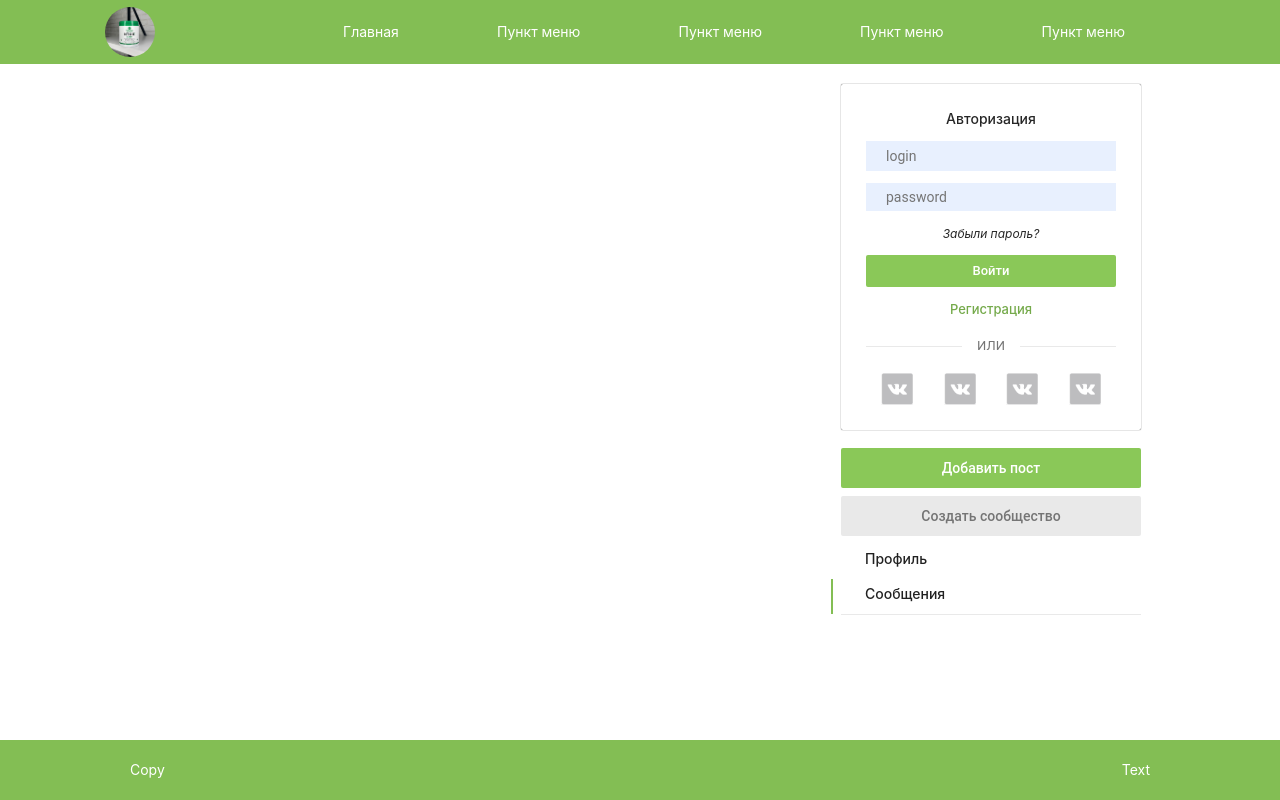
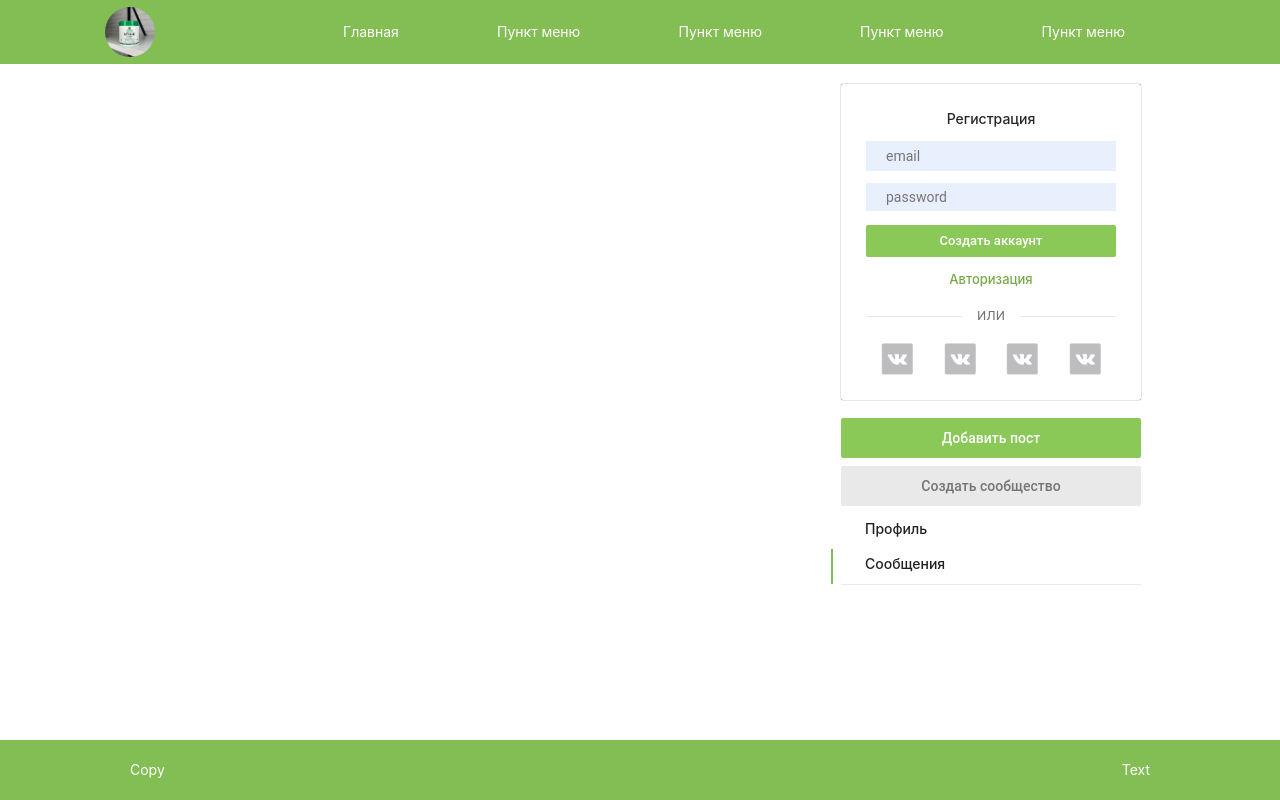
Before and after one commit to gulyaev/socialnetwork, a React (Create React App) app in the folder client/: page /registration in a window 1280 px wide. Built offline with nearby package versions, Linux system fonts and the light colour scheme.

Commit message:
Forms: Registration, Login, Input.jsx

```diff
--- a/client/src/App.jsx
+++ b/client/src/App.jsx
@@ -4,6 +4,8 @@ import { BrowserRouter, NavLink, Route, Routes, withRouter } from 'react-router-
 import Profile from './pages/Profile';
 import Dialogs from './pages/Dialogs';
 import Main from './pages/Main';
+import Login from './components/authform/Login';
+import Registration from './components/authform/Registration';
 
 const App = (props) => {
   return (
@@ -34,29 +36,15 @@ const App = (props) => {
               <Route path="/dialogs/:id" element={<Dialogs />} />
               <Route exact path="/" element={<Main />} />
             </Routes>
-
-
           </section>
           <aside className="sidebar">
+
             <div className="sidebar__form form">
-              <div className="form__flex make__flex">
-                <div className="form__header">Авторизация</div>
-                <div className="form__login">
-                  <input type="text" placeholder='login' />
-                </div>
-                <div className="form__password">
-                  <input type="text" placeholder='password' />
-                </div>
-                <div className="form__forget">Забыли пароль?</div>
-                <div className="form__button">Войти</div>
-                <div className="form__registration">Регистрация</div>
-                <div className="form__or">
-                  <div className="form__section_or">
-                    <span>или</span>
-                  </div>
-                </div>
-              </div>
-
+              <Routes>
+                <Route path="/registration" element={<Registration />} />
+                <Route path="/login" element={<Login />} />
+                <Route exact path="/" element={<Login />} />
+              </Routes>
 
               <div className="form__social social">
                 <div href="#" className="social__vk">
--- a/client/src/App.scss
+++ b/client/src/App.scss
@@ -316,6 +316,11 @@
                     cursor: pointer;
                 }
 
+                &__registration a.active,
+                &__registration a {
+                    color: #75AA4B;
+                }
+
                 &__or {
                     margin: 15px 0;
                     position: relative;
--- /dev/null
+++ b/client/src/components/authform/Login.jsx
@@ -0,0 +1,30 @@
+import React, { useState } from "react"
+import Input from "../input/Input"
+import { NavLink } from 'react-router-dom'
+
+const Login = () => {
+    const [email, setEmail] = useState("")
+    const [password, setPassword] = useState("")
+
+    return (
+        <div className="form__flex make__flex">
+            <div className="form__header">Авторизация</div>
+            <div className="form__login">
+                <Input type="text" placeholder='email' value={email} setValue={setEmail} />
+            </div>
+            <div className="form__password">
+                <Input type="text" placeholder='password' value={password} setValue={setPassword} />
+            </div>
+            <div className="form__forget">Забыли пароль?</div>
+            <div className="form__button">Войти</div>
+            <div className="form__registration"><NavLink to="/registration">Регистрация</NavLink></div>
+            <div className="form__or">
+                <div className="form__section_or">
+                    <span>или</span>
+                </div>
+            </div>
+        </div>
+    )
+}
+
+export default Login
--- /dev/null
+++ b/client/src/components/authform/Registration.jsx
@@ -0,0 +1,29 @@
+import React, { useState } from "react"
+import Input from "../input/Input"
+import { NavLink } from "react-router-dom"
+
+const Registration = () => {
+    const [email, setEmail] = useState("")
+    const [password, setPassword] = useState("")
+
+    return (
+        <div className="form__flex make__flex">
+            <div className="form__header">Регистрация</div>
+            <div className="form__login">
+                <Input type="text" placeholder='email' value={email} setValue={setEmail} />
+            </div>
+            <div className="form__password">
+                <Input type="text" placeholder='password' value={password} setValue={setPassword} />
+            </div>
+            <div className="form__button">Создать аккаунт</div>
+            <div className="form__registration"><NavLink to="/login">Авторизация</NavLink></div>
+            <div className="form__or">
+                <div className="form__section_or">
+                    <span>или</span>
+                </div>
+            </div>
+        </div>
+    )
+}
+
+export default Registration
--- /dev/null
+++ b/client/src/components/input/Input.jsx
@@ -0,0 +1,10 @@
+import React from "react"
+
+const Input = (props) => {
+    return (
+        <input type={props.type} placeholder={props.placeholder}
+            value={props.value} onChange={(e) => { props.setValue(e.target.value) }} />
+    )
+}
+
+export default Input
--- a/client/src/css/App.css
+++ b/client/src/css/App.css
@@ -465,6 +465,11 @@ h6 {
   cursor: pointer;
 }
 
+.wrapper .main .sidebar .form__registration a.active,
+.wrapper .main .sidebar .form__registration a {
+  color: #75AA4B;
+}
+
 .wrapper .main .sidebar .form__or {
   margin: 15px 0;
   position: relative;
```
